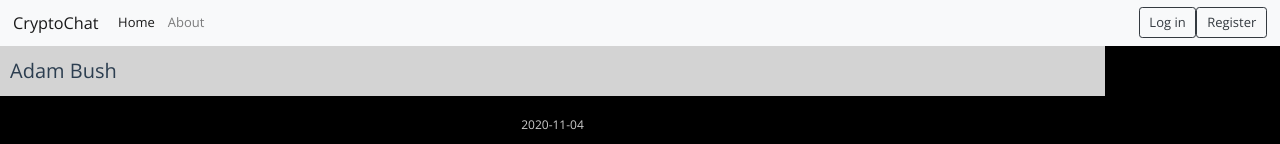
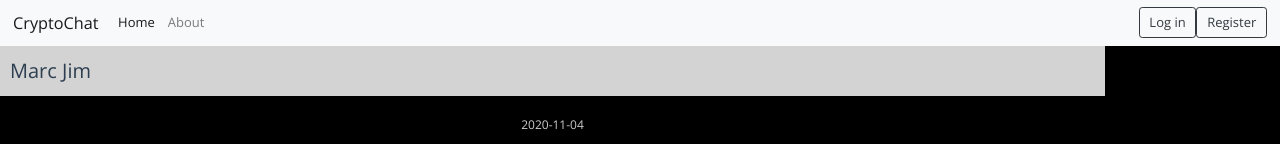
Before and after one commit to AtaGowani/CryptoChat, a Vue app in the folder frontend/: page /chat in a window 1280 px wide. Shown: the top 144 px of the page. Built offline with nearby package versions, Linux system fonts and the light colour scheme.

Commit message:
added demo messaging screen. Need to hook up to back-end/add encryption

```diff
--- a/frontend/src/views/MessagingScreen.vue
+++ b/frontend/src/views/MessagingScreen.vue
@@ -96,7 +96,7 @@ export default {
     selectedContactIndex: 0,
     contacts: [
       {
-        name: "Adam Bush",
+        name: "Marc Jim",
         userId: "umYHX3R",
         messageInput: "",
         messages: [
```
